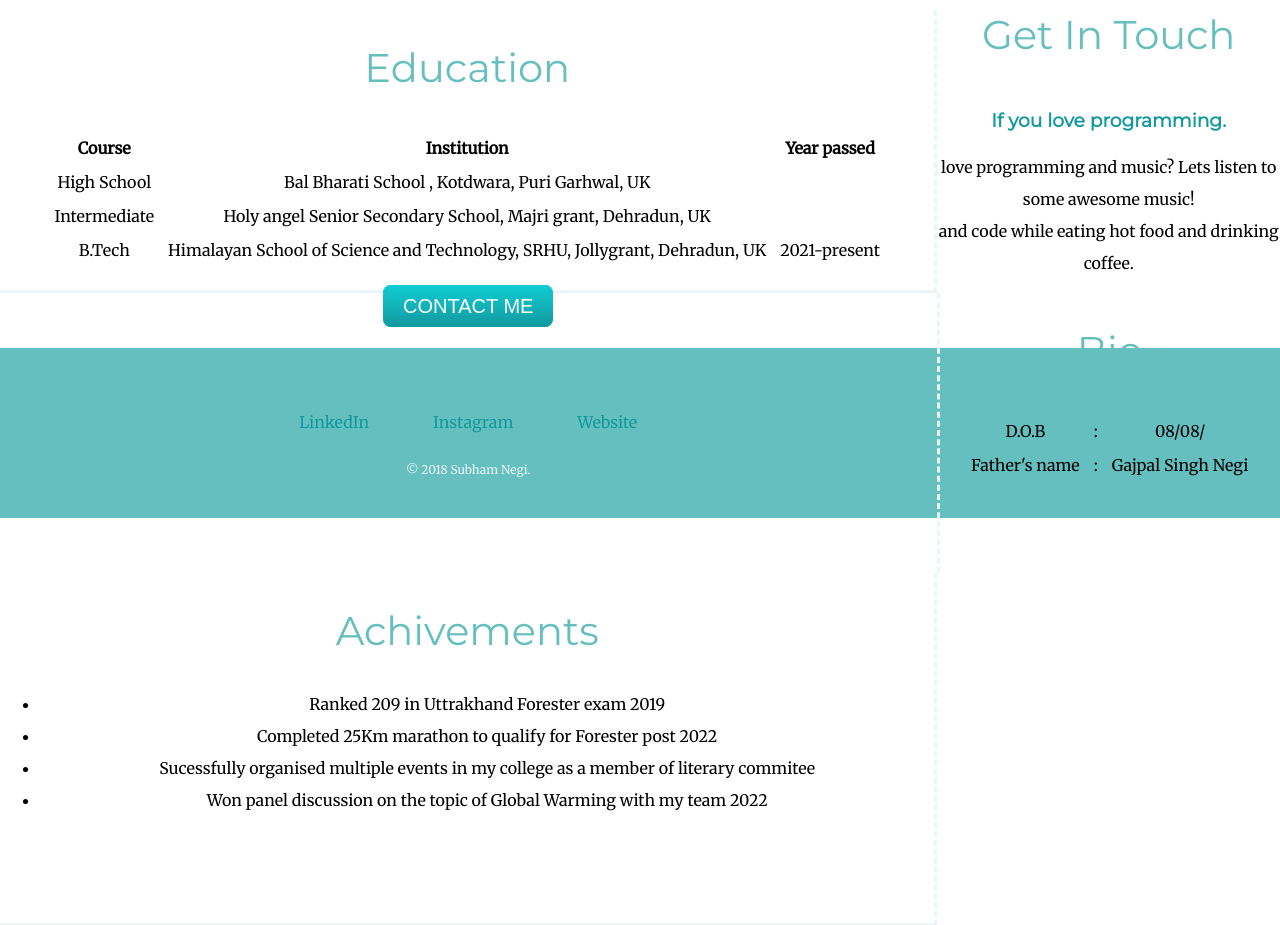
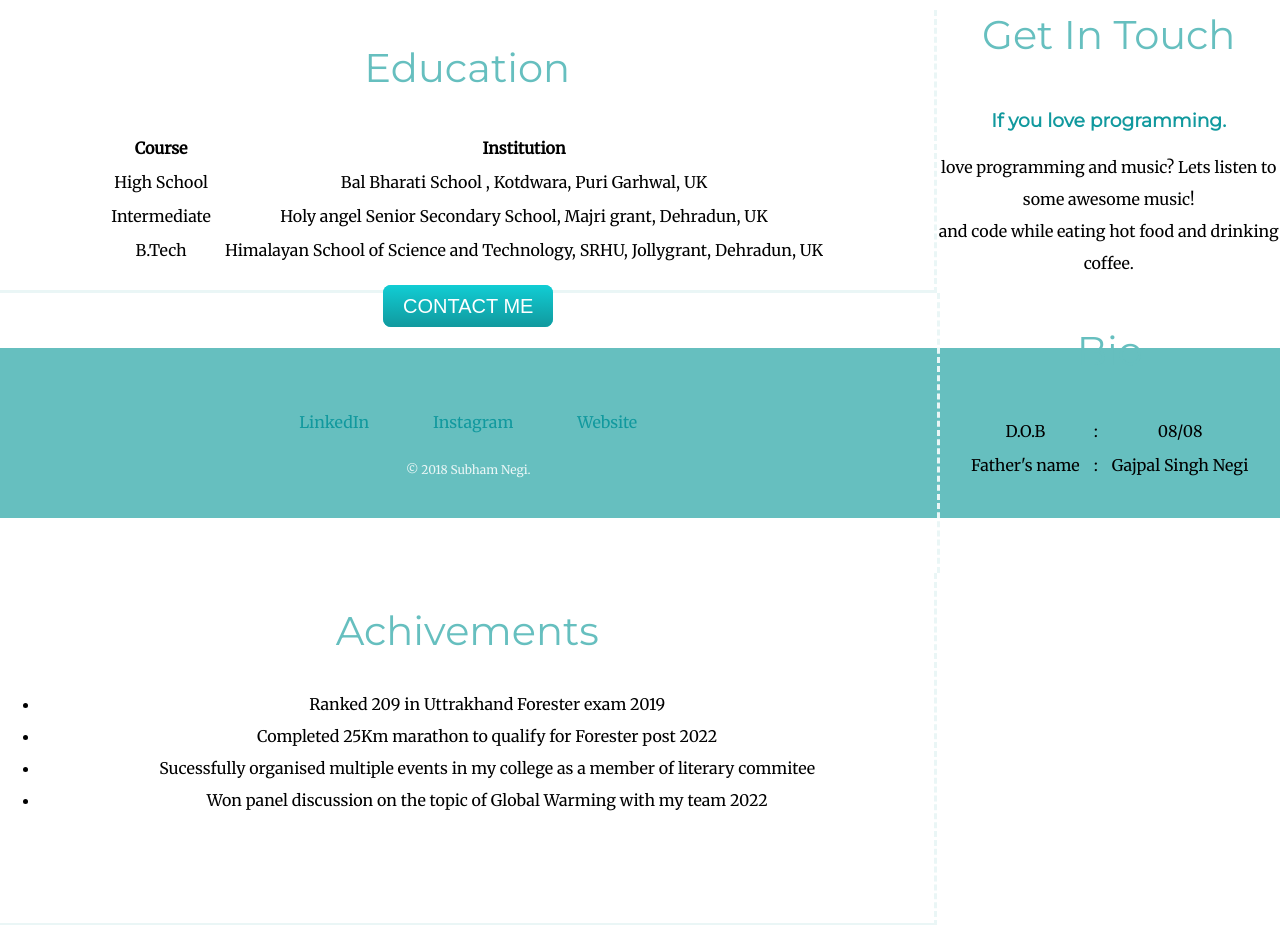
Before and after one commit to Subhnegi/mysite, a plain HTML site: page introduction.html in a window 1280 px wide. Shown: the part 800-1725 px from the top of the page. Drawn offline with Linux system fonts and the light colour scheme.

Commit message:
Update introduction.html

```diff
--- a/introduction.html
+++ b/introduction.html
@@ -29,22 +29,22 @@
                             <tr>
                                 <th>Course</th>
                                 <th>Institution</th>
-                                <th>Year passed</th>
+
                             </tr>
                             <tr>
                                 <td>High School</td>
                                 <td>Bal Bharati School , Kotdwara, Puri Garhwal, UK</td>
-                                <td></td>
+
                             </tr>
                             <tr>
                                 <td>Intermediate</td>
                                 <td>Holy angel Senior Secondary School, Majri grant, Dehradun, UK</td>
-                                <td></td>
+
                             </tr>
                             <tr>
                                 <td>B.Tech</td>
                                 <td>Himalayan School of Science and Technology, SRHU, Jollygrant, Dehradun, UK</td>
-                                <td>2021-present</td>
+
                             </tr>
                         </thead>
                     </table>
@@ -58,7 +58,7 @@
                     <tr>
                         <td>D.O.B</td>
                         <td>:</td>
-                        <td>08/08/</td>
+                        <td>08/08</td>
                     </tr>
                     <tr>
                         <td>Father's name</td>
```
